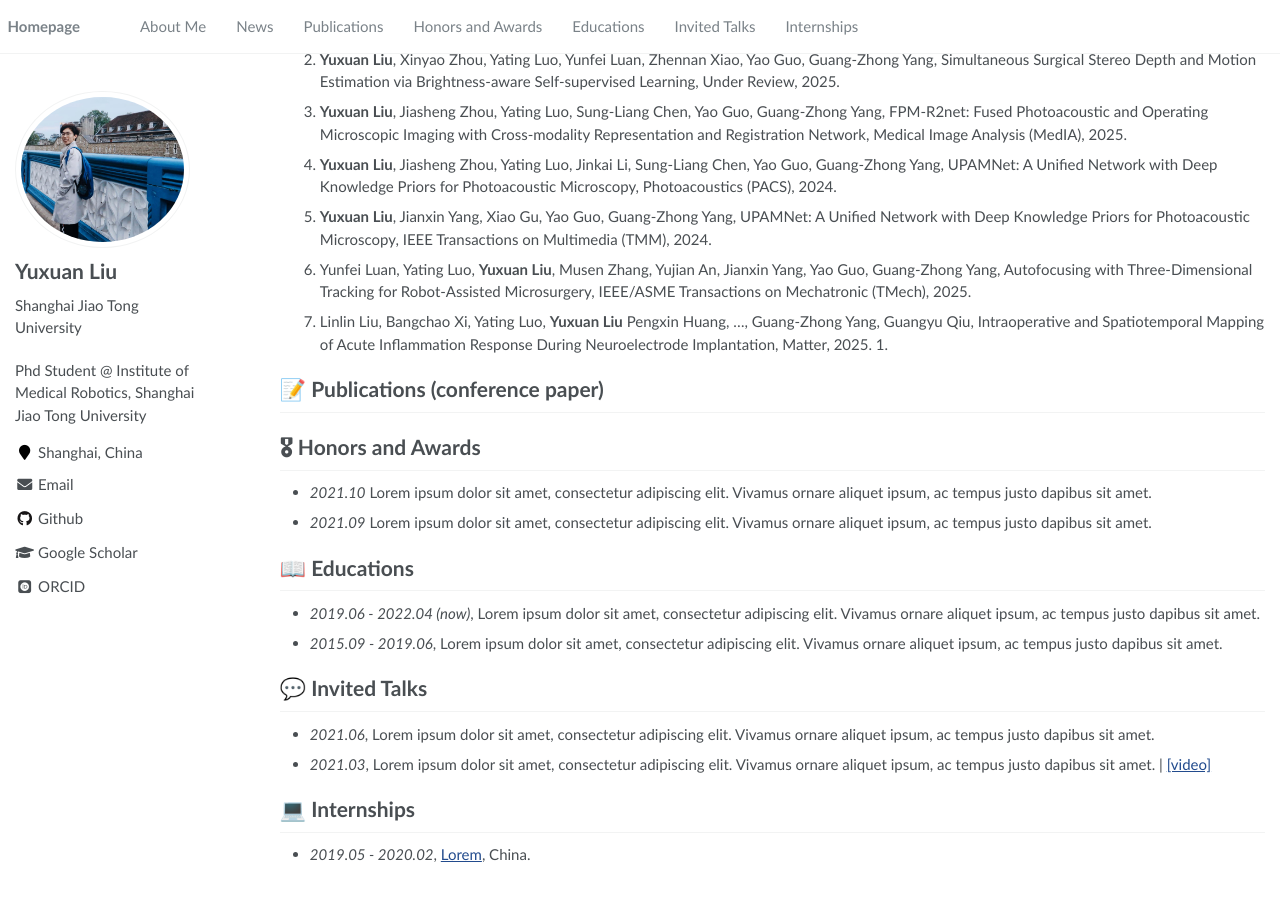
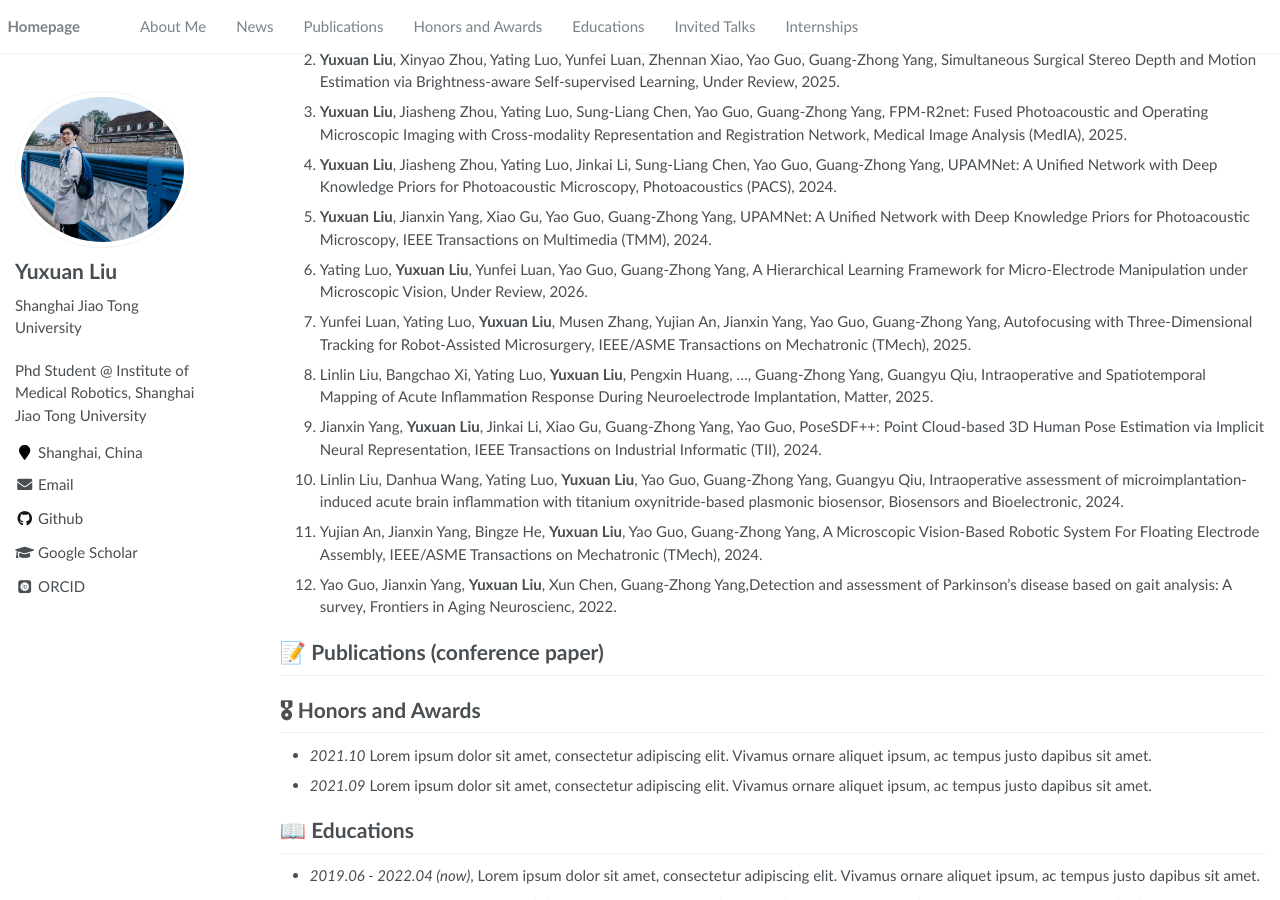
Before and after one commit to Lrnyux/Lrnyux.github.io, a Jekyll site: the page built from _pages/about.md, in a window 1280 px wide and 900 px high, scrolled down 349 px. Built offline with Jekyll 4.4.1, drawn with Linux system fonts in a browser that asks for light colours; some web fonts are replaced.

Commit message:
Update about.md

```diff
--- a/_pages/about.md
+++ b/_pages/about.md
@@ -33,9 +33,14 @@ via Brightness-aware Self-supervised Learning, Under Review, 2025.
 1. **Yuxuan Liu**, Jiasheng Zhou, Yating Luo, Sung-Liang Chen, Yao Guo, Guang-Zhong Yang, FPM-R2net: Fused Photoacoustic and Operating Microscopic Imaging with Cross-modality Representation and Registration Network, Medical Image Analysis (MedIA), 2025.
 1. **Yuxuan Liu**, Jiasheng Zhou, Yating Luo, Jinkai Li, Sung-Liang Chen, Yao Guo, Guang-Zhong Yang, UPAMNet: A Unified Network with Deep Knowledge Priors for Photoacoustic Microscopy, Photoacoustics (PACS), 2024.
 1. **Yuxuan Liu**, Jianxin Yang, Xiao Gu, Yao Guo, Guang-Zhong Yang, UPAMNet: A Unified Network with Deep Knowledge Priors for Photoacoustic Microscopy, IEEE Transactions on Multimedia (TMM), 2024.
+1. Yating Luo, **Yuxuan Liu**, Yunfei Luan, Yao Guo, Guang-Zhong Yang, A Hierarchical Learning Framework for Micro-Electrode Manipulation under Microscopic Vision, Under Review, 2026.
 1. Yunfei Luan, Yating Luo, **Yuxuan Liu**, Musen Zhang, Yujian An, Jianxin Yang, Yao Guo, Guang-Zhong Yang, Autofocusing with Three-Dimensional Tracking for Robot-Assisted Microsurgery, IEEE/ASME Transactions on Mechatronic (TMech), 2025.
-1. Linlin Liu, Bangchao Xi, Yating Luo, **Yuxuan Liu** Pengxin Huang, ..., Guang-Zhong Yang, Guangyu Qiu, Intraoperative and Spatiotemporal Mapping of Acute Inflammation Response During Neuroelectrode Implantation, Matter, 2025.
-1.
+1. Linlin Liu, Bangchao Xi, Yating Luo, **Yuxuan Liu**, Pengxin Huang, ..., Guang-Zhong Yang, Guangyu Qiu, Intraoperative and Spatiotemporal Mapping of Acute Inflammation Response During Neuroelectrode Implantation, Matter, 2025.
+1. Jianxin Yang, **Yuxuan Liu**, Jinkai Li, Xiao Gu, Guang-Zhong Yang, Yao Guo, PoseSDF++: Point Cloud-based 3D Human Pose Estimation via Implicit Neural
+Representation, IEEE Transactions on Industrial Informatic (TII), 2024.
+1. Linlin Liu, Danhua Wang, Yating Luo, **Yuxuan Liu**, Yao Guo, Guang-Zhong Yang, Guangyu Qiu, Intraoperative assessment of microimplantation-induced acute brain inflammation with titanium oxynitride-based plasmonic biosensor, Biosensors and Bioelectronic, 2024.
+1. Yujian An, Jianxin Yang, Bingze He, **Yuxuan Liu**, Yao Guo, Guang-Zhong Yang, A Microscopic Vision-Based Robotic System For Floating Electrode Assembly, IEEE/ASME Transactions on Mechatronic (TMech), 2024.
+1. Yao Guo, Jianxin Yang, **Yuxuan Liu**, Xun Chen, Guang-Zhong Yang,Detection and assessment of Parkinson’s disease based on gait analysis: A survey, Frontiers in Aging Neuroscienc, 2022.
 
 # 📝 Publications (conference paper)
 
```
